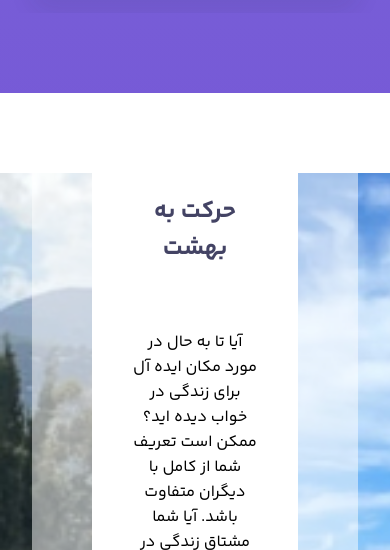
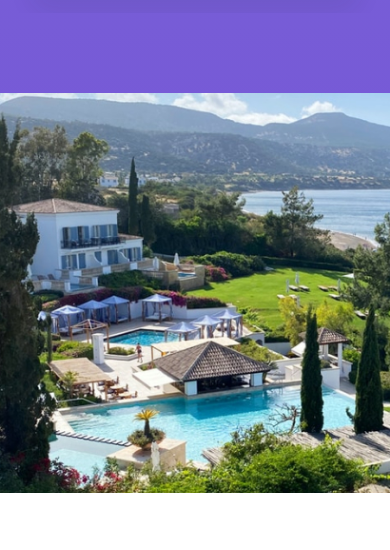
Before and after one commit to mehdirabani/Practice-tourism-site, a plain HTML site: page index.html in a window 390 px wide. Shown: the part 2699-3249 px from the top of the page. Drawn offline with Linux system fonts and the light colour scheme.

Commit message:
Responsive Paradise Section

```diff
--- a/style/app.css
+++ b/style/app.css
@@ -3,6 +3,10 @@
 @import "./fonts.css";
 @import "./helper.css";
 @import "./component.css";
+/* ======= Basic Style Code ======= */
+body{
+  overflow-x: hidden;
+}
 /* ======= Header Style Code ======= */
 .header {
   width: 100%;
@@ -10,6 +14,9 @@
   background-image: linear-gradient(-90deg, #53269d, #6d31d0);
   display: flex;
   align-items: center;
+  position: sticky;
+  z-index: 50;
+  top: 0;
 }
 .nav {
   display: flex;
@@ -271,11 +278,11 @@
   width: 32.5%;
 }
 .paradise__image--rigth {
-  background: url(../assets/image/image_villas.jpg);
+  background: url(../assets/image/image_villas.jpg) no-repeat center ;
   background-size: cover;
 }
 .paradise__image--left {
-  background: url(../assets/image/image_villa.jpg);
+  background: url(../assets/image/image_villa.jpg) no-repeat center ;
   background-size: cover;
 }
 .paradise__content {
--- a/style/responsive.css
+++ b/style/responsive.css
@@ -40,6 +40,24 @@
   .nav__toggle {
     display: flex;
   }
+  /* ======= Paradise Section Style Code ======= */
+  .paradise {
+    margin-top: 0;
+    flex-direction: column-reverse;
+  }
+  .paradise__image {
+    width: auto;
+    height: 40rem;
+  }
+  .paradise__content {
+    width: auto;
+    position: auto;
+    padding: 0 10rem;
+  }
+  .paradise__content::after,
+  .paradise__content::before {
+    width: 0;
+  }
 }
 @media screen and (max-width: 768px) {
 }
@@ -55,4 +73,8 @@
   .home__text-wrapper {
     align-items: center;
   }
+  /* ======= Paradise Section Style Code ======= */
+  .paradise__content {
+    padding: 0;
+  }
 }
```
